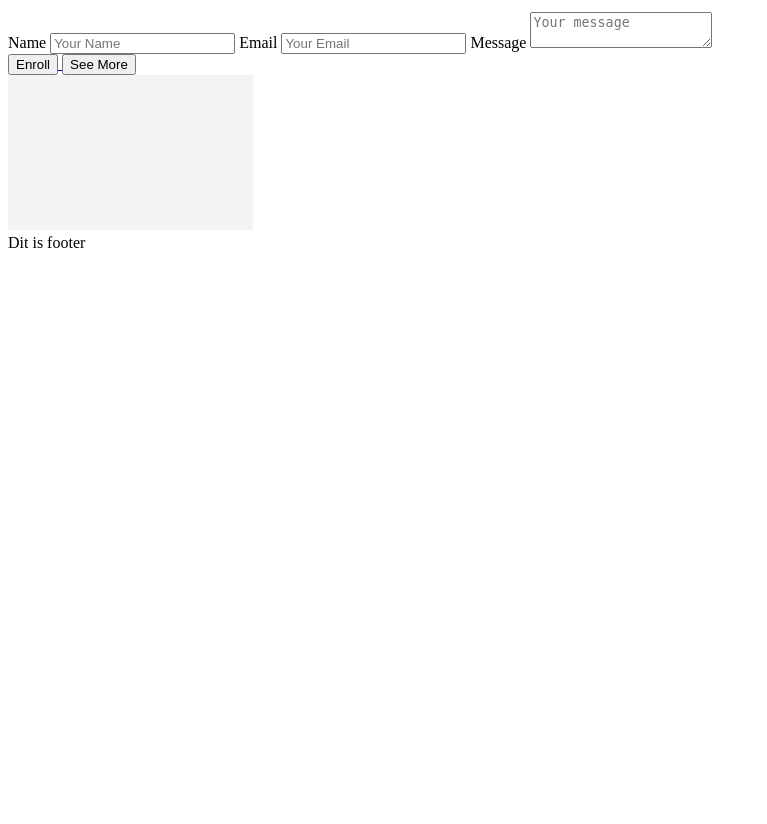
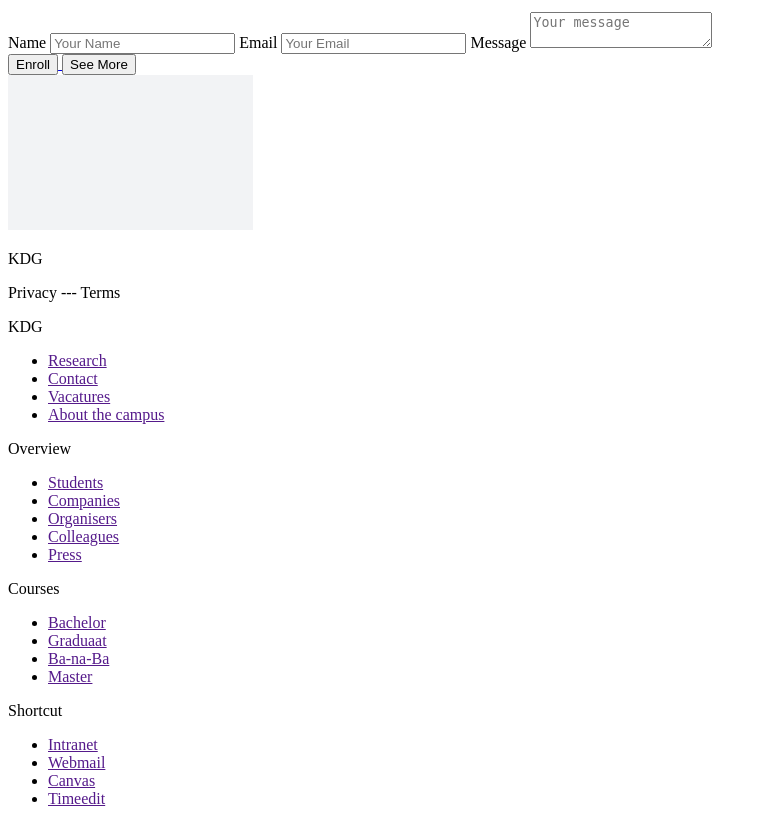
Before and after one commit to hajaraarab/MCT-website, a PHP site: template site/templates/home.php in a window 1280 px wide. Shown: the part 1576-2400 px from the top of the page, without its empty margins (0-767 px from the left). Before the commit the page ends 1824 px from the top, so only its background shows below. Run offline with PHP 8.4, Linux system fonts and the light colour scheme; the template is opened without the code that fills it, so the values that code supplies are empty.

Commit message:
Footer toegevoegd met branding, links en styling

```diff
--- a/assets/scss/01_fundaments/_typography.scss
+++ b/assets/scss/01_fundaments/_typography.scss
@@ -6,6 +6,10 @@
     font-size: 50px;
     margin: 0;
 }
+.sub-heading {
+    font-size: 14px;
+    font-weight: 600;
+}
 .paragraph-text {
     font-size: 16px;
 }
--- a/assets/scss/06_pages/home-page/_contact-us.scss
+++ b/assets/scss/06_pages/home-page/_contact-us.scss
@@ -21,7 +21,6 @@
         font-size: 14px;
     }
     label {
-        font-weight: 600;
         margin-bottom: 5px;
     }
     input, textarea {
--- a/assets/scss/index.scss
+++ b/assets/scss/index.scss
@@ -11,5 +11,6 @@
 @use '03_molecules/menu';
 
 @use '04_organisms/header';
+@use '04_organisms/footer';
 
 @use '06_pages/home-page/home';
--- a/site/snippets/footer.php
+++ b/site/snippets/footer.php
@@ -1,5 +1,52 @@
     <footer class="footer">
-        Dit is footer
+
+        <div class="footer-branding">
+            <p class="primary-heading">KDG</p>
+            <p class="paragraph-text">Privacy --- Terms</p>
+        </div>
+        <div class="footer-links">
+            <div class="footer-column">
+                <p class="sub-heading">KDG</p>
+                <ul>
+                    <li><a href="">Research</a></li>
+                    <li><a href="">Contact</a></li>
+                    <li><a href="">Vacatures</a></li>
+                    <li><a href="">About the campus</a></li>
+                </ul>
+            </div>
+
+            <div class="footer-column">
+                <p class="sub-heading">Overview</p>
+                <ul>
+                    <li><a href="">Students</a></li>
+                    <li><a href="">Companies</a></li>
+                    <li><a href="">Organisers</a></li>
+                    <li><a href="">Colleagues</a></li>
+                    <li><a href="">Press</a></li>
+                </ul>
+            </div>
+
+            <div class="footer-column">
+                <p class="sub-heading">Courses</p>
+                <ul>
+                    <li><a href="">Bachelor</a></li>
+                    <li><a href="">Graduaat</a></li>
+                    <li><a href="">Ba-na-Ba</a></li>
+                    <li><a href="">Master</a></li>
+                </ul>
+            </div>
+
+            <div class="footer-column">
+                <p class="sub-heading">Shortcut</p>
+                <ul>
+                    <li><a href="">Intranet</a></li>
+                    <li><a href="">Webmail</a></li>
+                    <li><a href="">Canvas</a></li>
+                    <li><a href="">Timeedit</a></li>
+                </ul>
+            </div>
+        </div>
+
     </footer>
 </body>
 </html>
--- a/site/templates/home.php
+++ b/site/templates/home.php
@@ -180,13 +180,13 @@
     </div>
     <div class="contact-form">
         <form class="contact-us-form">
-            <label for="name">Name</label>
+            <label for="name" class="sub-heading">Name</label>
             <input type="text" placeholder="Your Name">
 
-            <label for="email">Email</label>
+            <label for="email" class="sub-heading">Email</label>
             <input type="email" placeholder="Your Email">
 
-            <label for="message">Message</label>
+            <label for="message" class="sub-heading">Message</label>
             <textarea name="message" id="message" placeholder="Your message"></textarea>
 
             <div class="buttons">
```
Also changed, not shown: assets/scss/04_organisms/_footer.scss (+39 -0 lines), public/css/index.css.
